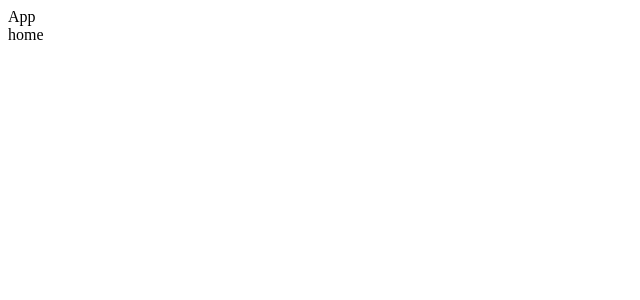
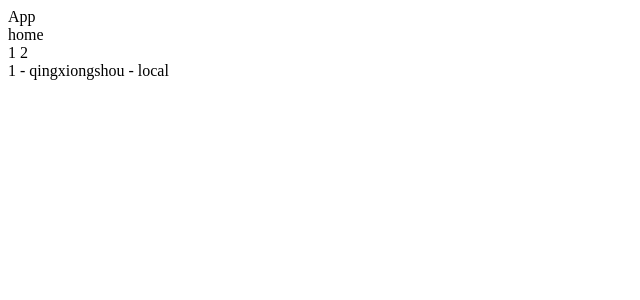
Before and after one commit to doDomoGu/mhrise, a React (Create React App) app: page / in a window 1280 px wide. Shown: the top 300 px of the page, without its empty margins (0-640 px from the left). Built offline with nearby package versions, Linux system fonts and the light colour scheme; no server answers.

Commit message:
本地/远程数据 切换

```diff
--- a/src/api/monster.js
+++ b/src/api/monster.js
@@ -1,4 +1,4 @@
-import axios from "../utils/axios";
+import axios from "@/utils/axios";
 
 let exports = {};
 
--- a/src/data/config.js
+++ b/src/data/config.js
@@ -1,3 +1,3 @@
-const isLocalData = false;
+const isLocalData = true;
 
 export { isLocalData };
--- a/src/data/monster.js
+++ b/src/data/monster.js
@@ -1,9 +1,10 @@
 import { isLocalData } from "./config";
 import ApiMonster from "../api/monster";
+import localDataMonster from "@/data/monster.json";
 
 function getMonster(id) {
   if (isLocalData) {
-    return "localData: monster - " + id;
+    return localDataMonster[id];
   } else {
     return ApiMonster.getMonster({ id });
   }
--- a/src/data/monster.json
+++ b/src/data/monster.json
@@ -0,0 +1,8 @@
+{
+  "1": {
+    "name": "qingxiongshou - local"
+  },
+  "2": {
+    "name": "tiaogoulong - local"
+  }
+}
--- a/src/hooks/index.js
+++ b/src/hooks/index.js
@@ -1,13 +1,13 @@
 import { useState, useEffect } from "react";
 
 function useHooks(func, params) {
-  const [data, setData] = useState(null);
+  const [data, setData] = useState({});
 
   useEffect(() => {
-    console.log(7);
-    console.log("use effect");
-    console.log(func);
-    console.log(params);
+    // console.log(7);
+    // console.log("use effect");
+    // console.log(func);
+    // console.log(params);
     (async () => {
       let _data;
       if (params !== null) {
@@ -16,6 +16,7 @@ function useHooks(func, params) {
         _data = await func();
       }
       setData(_data);
+      //22
     })();
     // });
   }, [func, params]);
--- a/src/pages/Home.js
+++ b/src/pages/Home.js
@@ -8,17 +8,30 @@ function Home() {
   let [id, setId] = useState(1);
 
   const data = useHooks(getMonster, id);
-
   return (
     <div>
-      <div
-        onClick={() => {
-          setId(id);
-        }}
-      >
-        home
+      <div>home</div>
+      <div>
+        <span
+          onClick={() => {
+            setId(1);
+          }}
+        >
+          {" "}
+          1{" "}
+        </span>{" "}
+        <span
+          onClick={() => {
+            setId(2);
+          }}
+        >
+          {" "}
+          2{" "}
+        </span>
       </div>
-      <div>{data}</div>
+      <div>
+        {id} - {data.name}
+      </div>
     </div>
   );
 }
```
